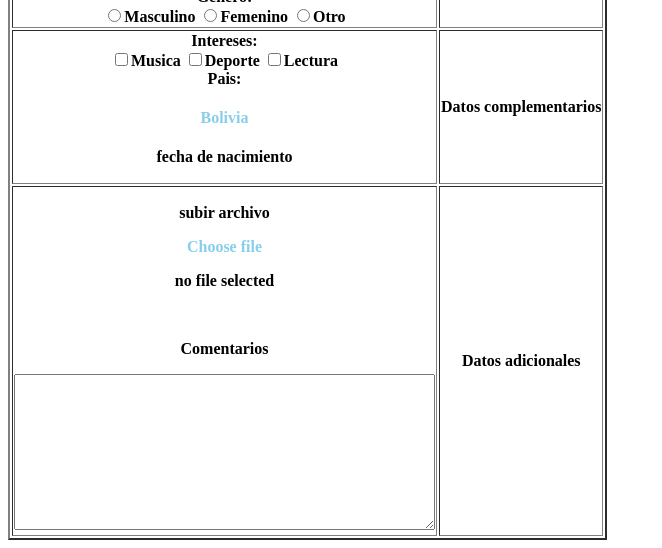
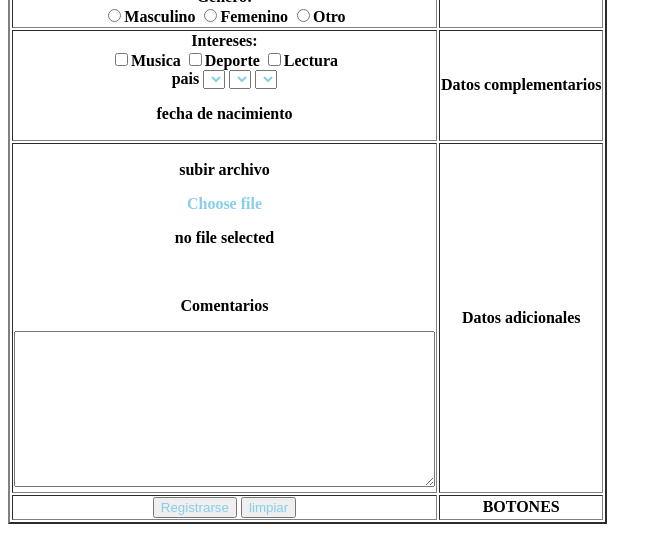
Before and after one commit to blaze-darck/ExamenPI, a plain HTML site: page index.html in a window 1280 px wide. Shown: the part 307-855 px from the top of the page, without its empty margins (0-662 px from the left). Drawn offline with Linux system fonts and the light colour scheme.

Commit message:
feat: Adicion de botones para el registro de formulario

```diff
--- a/index.html
+++ b/index.html
@@ -33,7 +33,12 @@
             <br>
 
             </form>
-             Pais: <h4 style="color: skyblue;">Bolivia</h4>
+             <form >
+                pais
+                <select style="color: skyblue;" name="bolivia" id="bol">Bolivia</select>
+                <select style="color: skyblue;" name="venezuela" id="ven">Venezuela</select>
+                <select style="color: skyblue;" name="colombia" id="col">Colomvia</select>
+             </form>
 
             <p>fecha de nacimiento</p>
     </th><th>Datos complementarios</th></tr>
@@ -44,7 +49,12 @@
             <textarea name="Comentarios"  placeholder="" rows="10" cols="50"></textarea>
 
     </th><th>Datos adicionales</th></tr>
+    <tr><th>
+        <button type="submit" style="color: skyblue;" >Registrarse</button>
+        <button type="submit" style="color: skyblue;">limpiar</button>
+    </th><th>BOTONES</th></tr>
     </table>
+
 </head>
 <body>
 
```
